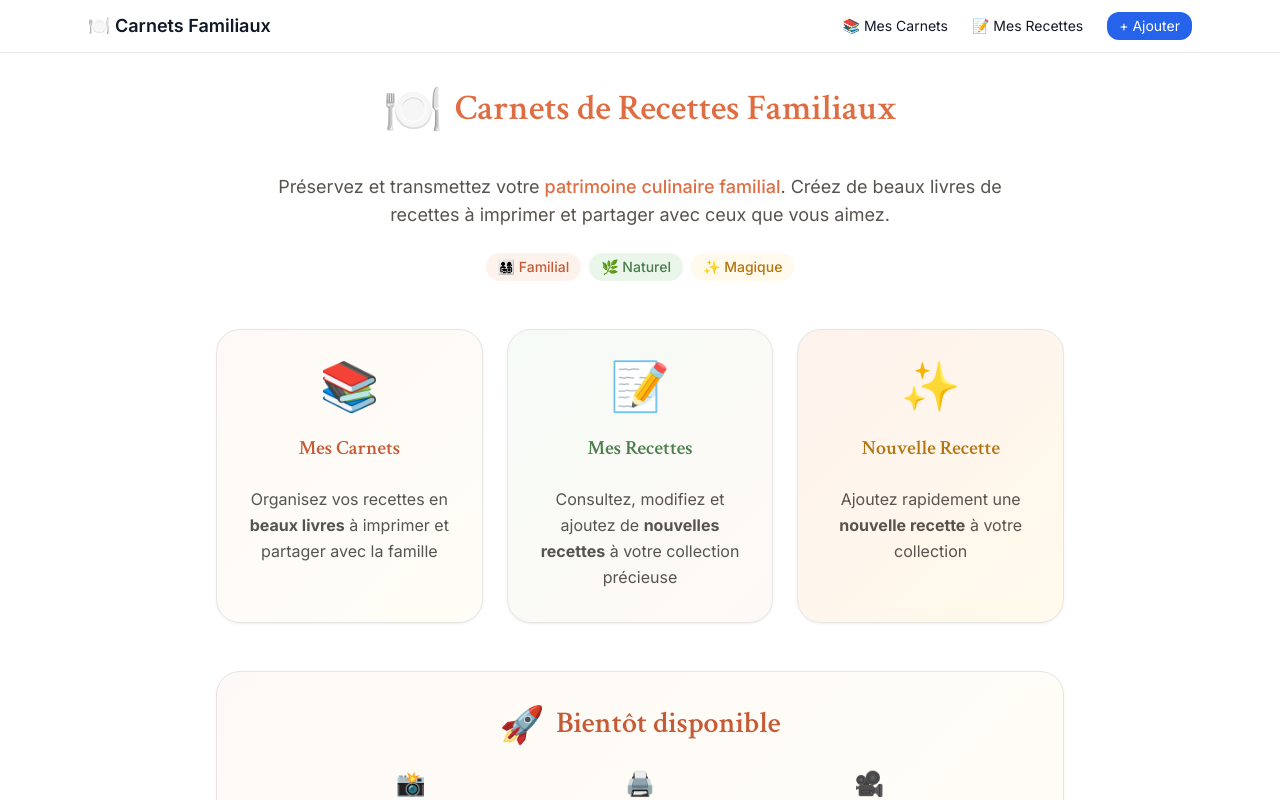
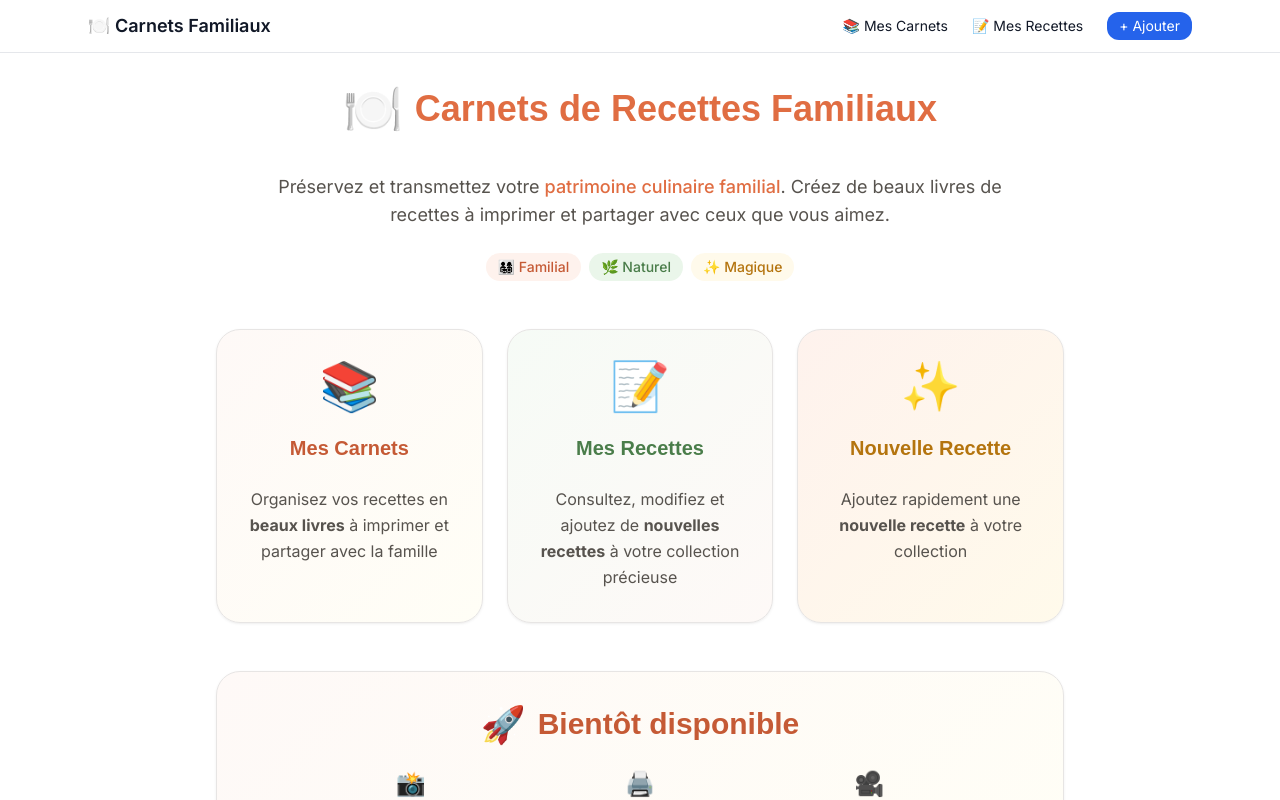
Before and after one commit to oliviertgpls-tech/Fdt-2, a Next.js app: page / in a window 1280 px wide. Shown: the top 800 px of the page. Built offline with nearby package versions, Linux system fonts and the light colour scheme.

Commit message:
Update tailwind.config.ts

```diff
--- a/tailwind.config.ts
+++ b/tailwind.config.ts
@@ -66,9 +66,9 @@ module.exports = {
         info: '#3b82f6',
       },
       fontFamily: {
-        'display': ['Crimson Text', 'serif'], // Pour les titres
-        'body': ['Inter', 'sans-serif'],      // Pour le texte
-        'sans': ['Inter', 'sans-serif'],      // Default
+        'display': ['Poppins', 'sans-serif'],    // Pour les titres - moderne et friendly
+        'body': ['Inter', 'sans-serif'],         // Pour le texte - lisible
+        'sans': ['Inter', 'sans-serif'],         // Default
       },
       borderRadius: {
         'xs': '0.25rem',
```
